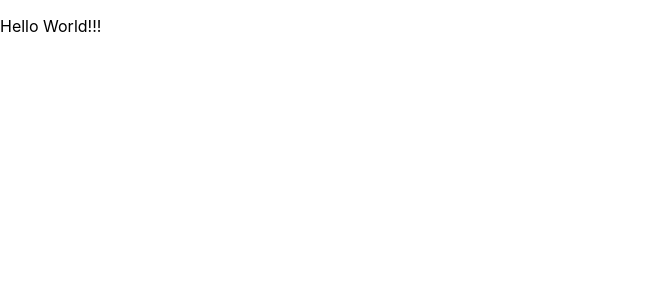
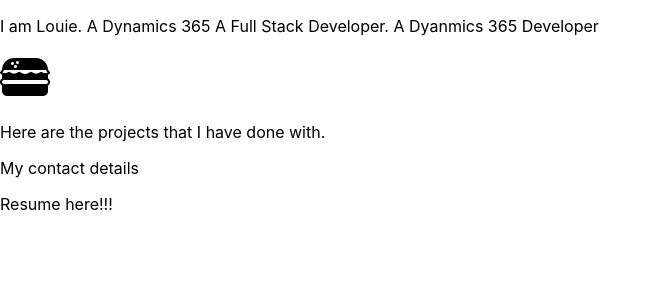
Before and after one commit to KalvinSon/my-protfolio, a React (Create React App) app: page / in a window 1280 px wide. Shown: the top 300 px of the page, without its empty margins (0-662 px from the left). Built offline with nearby package versions, Linux system fonts and the light colour scheme.

Commit message:
Created resume session

```diff
--- a/package.json
+++ b/package.json
@@ -9,6 +9,7 @@
     "react": "^18.2.0",
     "react-dom": "^18.2.0",
     "react-scripts": "5.0.1",
+    "styled-components": "^5.3.5",
     "web-vitals": "^2.1.4"
   },
   "scripts": {
--- a/src/App.js
+++ b/src/App.js
@@ -1,10 +1,16 @@
 import logo from './logo.svg';
 import './App.css';
 import Portfolio from './components/Pages/Portfolio';
+import AboutMe from './components/Pages/AboutMe';
+import Contact from './components/Pages/Contact';
+import Resume from './components/Pages/Resume';
 function App() {
   return (
     <div className="Main">
+      <AboutMe/>
       <Portfolio/>
+      <Contact/>
+      <Resume/>
     </div>
   );
 }
--- /dev/null
+++ b/src/components/Hamburger/Hamburger.js
@@ -0,0 +1,10 @@
+import React from 'react';
+import hamburger from '../Hamburger/hamburger.png';
+
+function HamburgerImg() {
+    return (
+        <img src={hamburger}></img>
+    )
+}
+
+export default HamburgerImg;
--- a/src/components/Pages/AboutMe.js
+++ b/src/components/Pages/AboutMe.js
@@ -0,0 +1,16 @@
+import React from 'react';
+import HamburgerImg from '../Hamburger/Hamburger';
+
+function AboutMe() {
+
+    return (
+        <div>
+            <p>
+                I am Louie. A Dynamics 365 A Full Stack Developer. A Dyanmics 365 Developer
+            </p>
+            <HamburgerImg/>
+        </div>
+    );
+}
+
+export default AboutMe;
--- a/src/components/Pages/Contact.js
+++ b/src/components/Pages/Contact.js
@@ -0,0 +1,11 @@
+import React from 'react';
+
+function Contact() {
+    return(
+            <p>My contact details</p>
+        )
+
+
+}
+
+export default Contact;
--- a/src/components/Pages/Portfolio.js
+++ b/src/components/Pages/Portfolio.js
@@ -5,7 +5,7 @@
     return (
         <div>
             <p>
-                Hello World!!!
+                Here are the projects that I have done with.
             </p>
         </div>
     )
--- /dev/null
+++ b/src/components/Pages/Resume.js
@@ -0,0 +1,13 @@
+import React from 'react';
+
+function Resume() {
+    return(
+        <div>
+            <p>
+                Resume here!!!
+            </p>
+        </div>
+    )
+}
+
+export default Resume;
```
Also changed, not shown: src/components/Container/Container.js (added, +8 -0 lines), src/components/Hamburger/hamburger.png (added), src/components/Pages/Home.js (deleted), 1 other file (tests, documents, lock files or other folders).
